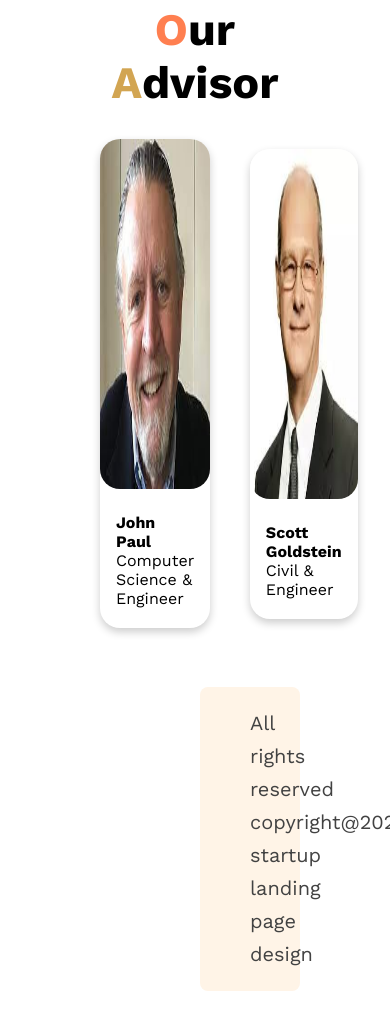
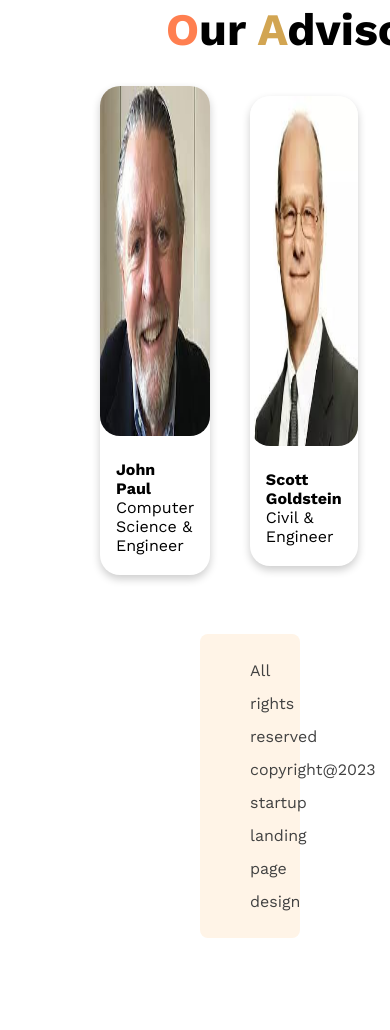
Before and after one commit to Rakibalways/assignment-02, a plain HTML site: page index.html in a window 390 px wide. Shown: the part 3868-4898 px from the top of the page. After the commit the page ends 4845 px from the top, so only its background shows below. Drawn offline with nearby package versions, Linux system fonts and the light colour scheme.

Commit message:
added all section

```diff
--- a/index.html
+++ b/index.html
@@ -9,11 +9,13 @@
         integrity="sha512-MV7K8+y+gLIBoVD59lQIYicR65iaqukzvf/nwasF0nqhPay5w/9lJmVM2hMDcnK1OnMGCdVK+iQrJ7lzPJQd1w=="
         crossorigin="anonymous" referrerpolicy="no-referrer" />
     <title>G3 Architects</title>
-    <!-- Styles Here -->
+    <!-----------------Styles Here----------------- -->
     <link rel="stylesheet" href="styles/style.css">
 </head>
 
 <body>
+    <!--------------- navigation header----------- -->
+
     <header class="header">
         <nav class="nav-bar">
             <div class="nav-title">G3 Architects</div>
@@ -24,7 +26,8 @@
                 <a href="">Login</a>
             </div>
         </nav>
-        <!-- Banner section -->
+
+        <!----------------- Banner section ---------------->
         <section class="bng-container">
             <h1>Brand New <br>
                 Group of Architects
@@ -35,7 +38,8 @@
             <img src="./images/banner.png" alt="">
         </section>
     </header>
-    <!--Features Section  -->
+
+    <!---------------------Features Section --------------------- -->
     <main>
         <section class="container">
             <div class="container-list">
@@ -56,7 +60,8 @@
                 </div>
             </div>
         </section>
-        <!-- Features you will love & enjoy  -->
+
+        <!------------------Features you will love & enjoy-------------------->
         <section class="container">
             <div class="feature-container">
                 <div>
@@ -98,10 +103,12 @@
                 </div>
             </div>
         </section>
-        <!-- Facts Section  -->
+
+        <!---------------------------- Facts Section  -------------------------------->
         <section class="container-some-facts">
             <h1>Some Facts</h1>
-            <p>There are many variations of passages of Lorem Ipsum available, but <br> the majority have suffered alteration.</p>
+            <p>There are many variations of passages of Lorem Ipsum available, but <br> the majority have suffered
+                alteration.</p>
             <div class="box">
                 <div class="box-div">
                     <img src="./images/icons/ribon.png" alt="">
@@ -125,20 +132,23 @@
                 </div>
             </div>
         </section>
-        <!-- Sponsor Section-->
+
+        <!-------------------------- Sponsor Section------------------------>
         <section class="container our-sponsor">
             <h1>Our Sponsor</h1>
-            <p>There are many variations of passages of Lorem Ipsum available, but <br> the majority have suffered alteration.
+            <p>There are many variations of passages of Lorem Ipsum available, but <br> the majority have suffered
+                alteration.
             </p>
             <div>
+                <img src="./images/sponsors/spotify.png" alt="">
                 <img src="./images/sponsors/amazon.png" alt="">
                 <img src="./images/sponsors/google.png" alt="">
-                <img src="./images/sponsors/spotify.png" alt="">
+                <img src="./images/sponsors/telerama.png" alt="">
                 <img src="./images/sponsors/figma.png" alt="">
-                <img src="./images/sponsors/telerama.png" alt="">
             </div>
         </section>
-        <!-- Bonus section Our Advisor -->
+
+        <!------------------- Bonus section Our Advisor ----------------------->
         <section class="container advisor">
             <h1><span style="color: coral;">O</span>ur <span style="color: rgb(210, 165, 82);">A</span>dvisor</h1>
             <div class="card-div">
@@ -167,7 +177,8 @@
         </section>
     </main>
     <br>
-    <!-- Footer Section -->
+
+    <!--------------------- Footer Section ---------------------------->
     <footer>
         <p>All rights reserved copyright@2023 startup landing page design</p>
     </footer>
--- a/styles/style.css
+++ b/styles/style.css
@@ -5,7 +5,9 @@
 /* font styles */
 @import url('https://fonts.googleapis.com/css2?family=Work+Sans:wght@400;500;600;700&display=swap');
 
-/* Common Styles */
+/* ===========================
+Common Styles
+============================ */
 *,
 *::after,
 *::before{
@@ -27,7 +29,9 @@ body{
     padding: 1px;
 }
 
-/* nav section  */
+/* =============================
+nav section style
+==============================  */
 .nav-bar {
     display: flex;
     justify-content: space-between;
@@ -52,7 +56,9 @@ nav a {
     color: black;
 }
 
-/* Banner section style  */
+/* ==========================
+Banner section style
+===========================  */
 
 .bng-container {
     padding: 25px;
@@ -81,12 +87,15 @@ nav a {
     border-radius: 8px;
     margin: 30px;
     margin-left: 550px;
+    cursor: pointer;
 }
 .bng-container img {
     width: 100%;
 }
 
-/* Features section style  */
+/* =============================
+Features section style
+==============================  */
 .container-list {
     display: flex;
     justify-content: space-evenly;
@@ -100,7 +109,6 @@ nav a {
     margin-top: 50px;
     margin-left: 200px;
 }
-
 .quick-article {
     margin: 0 50px;
     padding: 30px;
@@ -128,9 +136,13 @@ nav a {
     font-weight: 600;
     font-size: 20px;
     line-height: 23px;
+    cursor: pointer;
+
 }
 
-/* Features you will love & enjoy-style  */
+/* ============================
+Features you will love & enjoy style
+==============================  */
 .feature-container {
     display: flex;
     justify-content: space-evenly;
@@ -191,7 +203,9 @@ nav a {
     color: #ffffff;
 }
 
-/* Facts Section...  */
+/* ============================
+Facts Section style
+==============================  */
 .container-some-facts{
     margin-top: 70px;
     margin-left: 200px;
@@ -235,7 +249,9 @@ nav a {
     transition: 1.5s;
 }
 
-/* Sponsor Section */
+/* ==========================
+Sponsor Section
+============================ */
 .our-sponsor h1 {
     font-weight: 700;
     font-size: 45px;
@@ -260,7 +276,9 @@ nav a {
     color: #000000;
 }
 
-/* Bonus section  Our Advisor*/
+/* ==========================
+Bonus section  Our Advisor  style
+============================*/
 .advisor{
     margin: 20px 100px;
 }
@@ -301,11 +319,13 @@ nav a {
     padding: 20px 16px;
 }
 
-/* footer section */
+/* ===========================
+footer section
+============================ */
 
-footer{
+footer p{
     font-weight: 400;
-    font-size: 20px;
+    font-size: 16px;
     line-height: 33px;
     text-align: center;
     color: #424242;
@@ -314,3 +334,20 @@ footer{
     padding: 20px 50px;
     border-radius: 8px;
 }
+
+
+/* ===============================
+Media Queries
+=================================*/
+
+/* ----------------------------------------------------
+Mobile Devices
+-------------------------------------------------------- */
+@media screen and (max-width:688px) {
+    body{
+        width: 100%;
+    }
+    .container{
+        width: 100%;
+    }
+}
```
